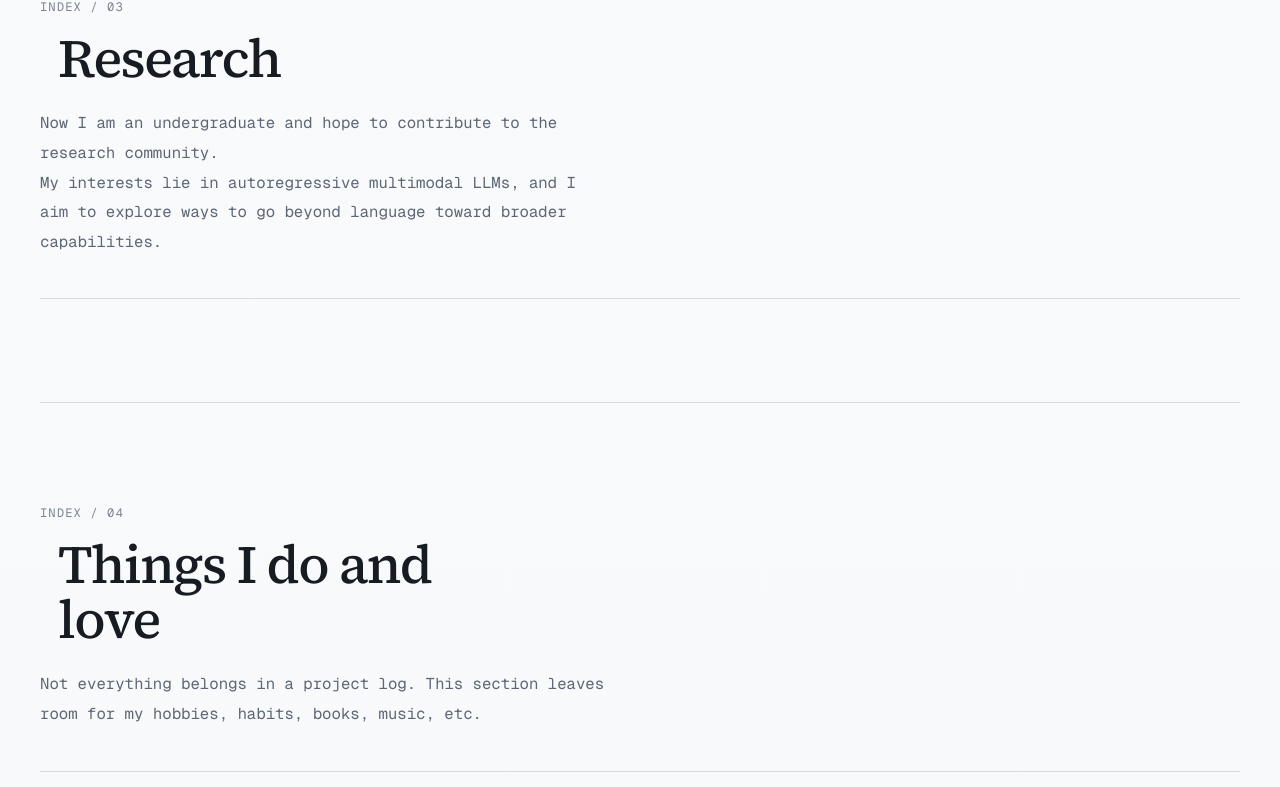
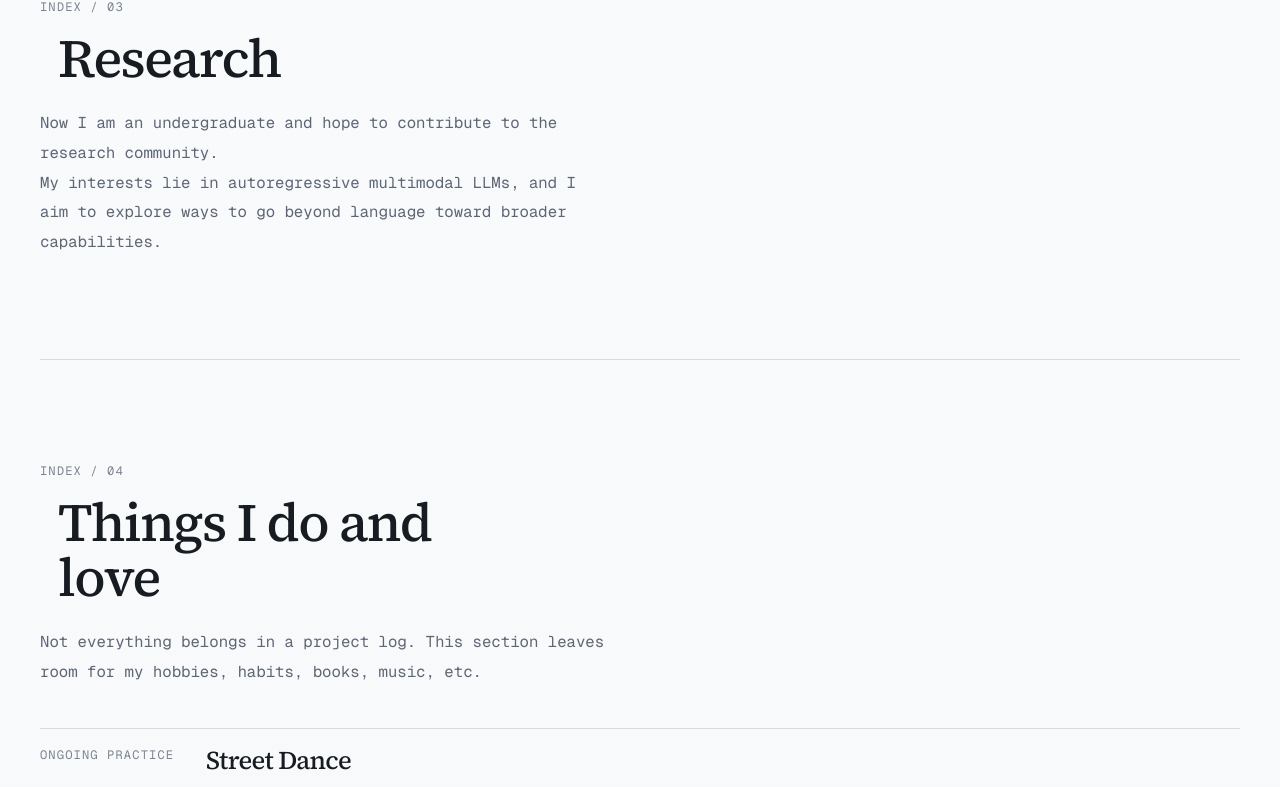
Before and after one commit to Yang-Yiming/yang-yiming.github.io, a React (Vite) app: page / in a window 1280 px wide. Shown: the part 2707-3494 px from the top of the page. Built offline with nearby package versions, Linux system fonts and the light colour scheme.

Commit message:
hide line when item list is empty

```diff
--- a/src/components/EditorialSection.tsx
+++ b/src/components/EditorialSection.tsx
@@ -6,6 +6,8 @@ interface EditorialSectionProps {
 }
 
 export function EditorialSection({ section }: EditorialSectionProps) {
+  const hasItems = Boolean(section.items?.length);
+
   return (
     <section className="editorial-section section-frame" id={section.id}>
       <div className="section-header">
@@ -36,6 +38,7 @@ export function EditorialSection({ section }: EditorialSectionProps) {
         </div>
       </div>
 
+      {hasItems ? (
         <div className="section-list">
           {section.items?.map((item) => (
             item.href ? (
@@ -69,6 +72,7 @@ export function EditorialSection({ section }: EditorialSectionProps) {
             )
           ))}
         </div>
+      ) : null}
     </section>
   );
 }
```
Lines whose indentation alone changed are shown as unchanged.
